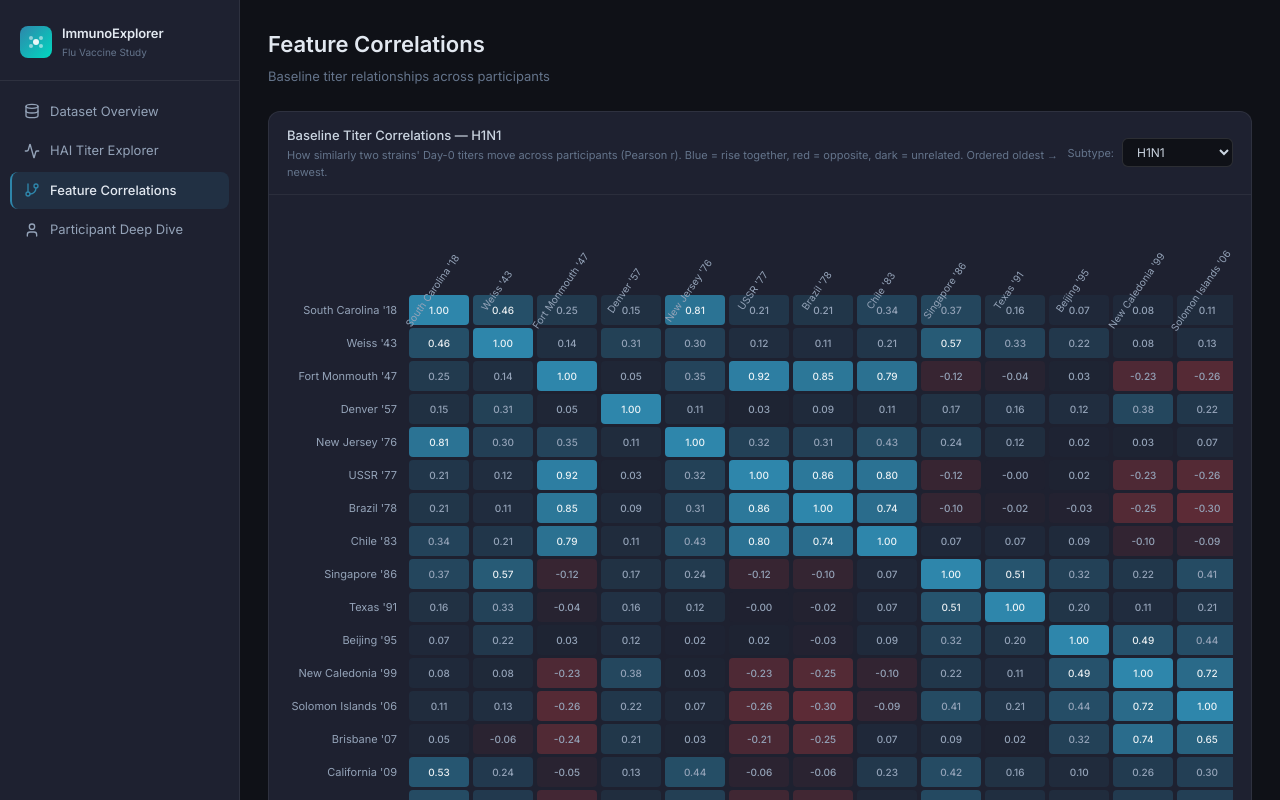
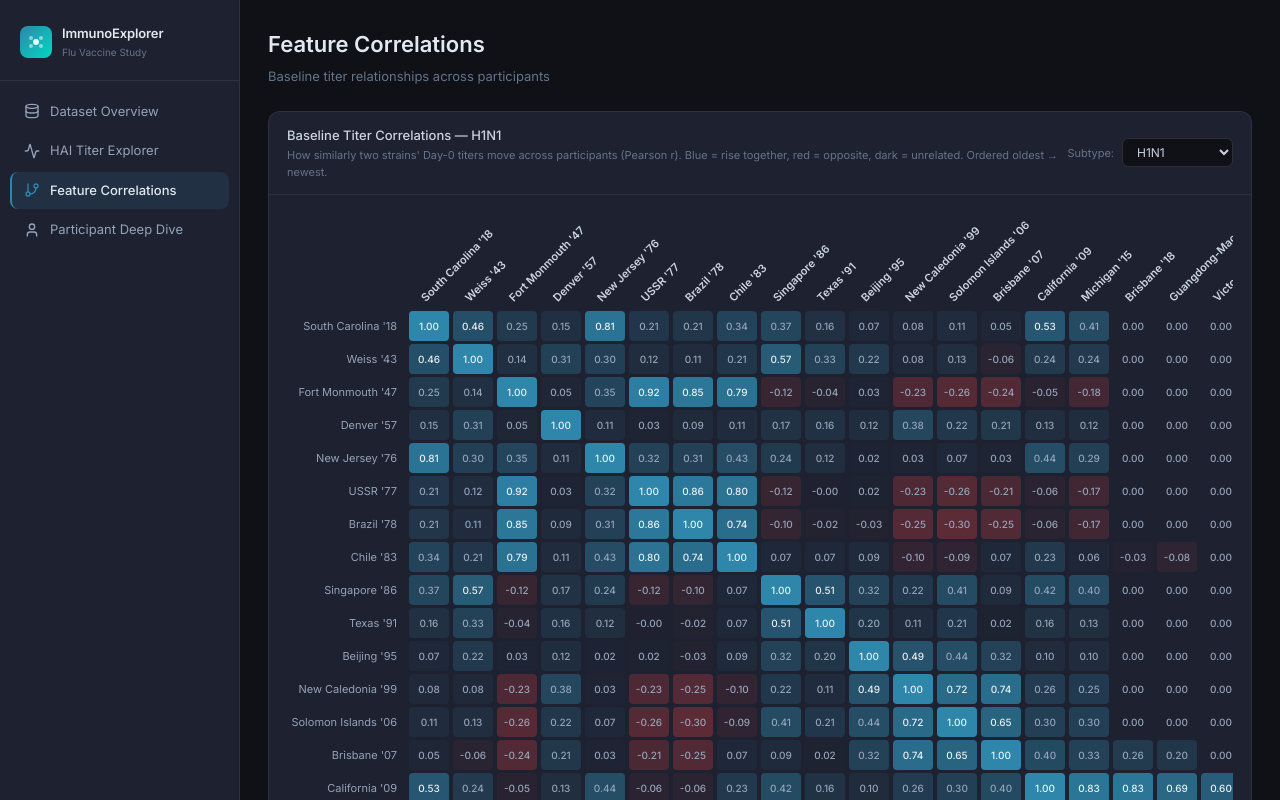
Before and after one commit to DirtyChay/cmi-flu-prediction-challenge-capstone, a React (Vite) app in the folder ImmunoExplorer/: page / in a window 1280 px wide. Both pictures are taken after a click on the button "Feature Correlations". Shown: the top 800 px of the page. Built offline with nearby package versions, Linux system fonts and the light colour scheme.

Commit message:
fix text

```diff
--- a/ImmunoExplorer/src/app/components/HeatmapGrid.tsx
+++ b/ImmunoExplorer/src/app/components/HeatmapGrid.tsx
@@ -73,23 +73,30 @@ export function HeatmapGrid({
     <div style={{ overflowX: 'auto' }}>
       <div style={{ display: 'inline-block', minWidth: '100%' }}>
         {/* Header row */}
-        <div style={{ display: 'flex', paddingLeft: rowLabelWidth, alignItems: 'flex-end', height: rotateColLabels ? 84 : undefined }}>
+        <div style={{ display: 'flex', paddingLeft: rowLabelWidth, alignItems: 'flex-end', height: rotateColLabels ? 100 : undefined }}>
           {colLabels.map((c, ci) => (
             <div key={ci} title={colTitleAt(ci)} style={{
               flex: 1, minWidth: cellMinWidth,
-              color: '#94A3B8', fontSize: 10, padding: rotateColLabels ? 0 : '4px 2px',
+              position: rotateColLabels ? 'relative' : undefined,
+              padding: rotateColLabels ? 0 : '4px 2px',
               display: 'flex',
               alignItems: 'flex-end',
               justifyContent: 'center',
-              height: rotateColLabels ? 84 : undefined,
+              height: rotateColLabels ? 100 : undefined,
             }}>
               <span style={rotateColLabels ? {
-                transform: 'rotate(-55deg)',
-                transformOrigin: 'bottom center',
+                position: 'absolute',
+                bottom: 6,
+                left: '50%',
+                transform: 'rotate(-45deg)',
+                transformOrigin: 'left bottom',
                 whiteSpace: 'nowrap',
-                display: 'inline-block',
+                fontSize: 11,
+                fontWeight: 600,
+                color: '#CBD5E1',
               } : {
                 whiteSpace: 'nowrap', overflow: 'hidden', textOverflow: 'ellipsis', textAlign: 'center', width: '100%',
+                fontSize: 10, color: '#94A3B8',
               }}>
                 {c}
               </span>
```
Also changed, not shown: 3 other files (tests, documents, lock files or other folders).
